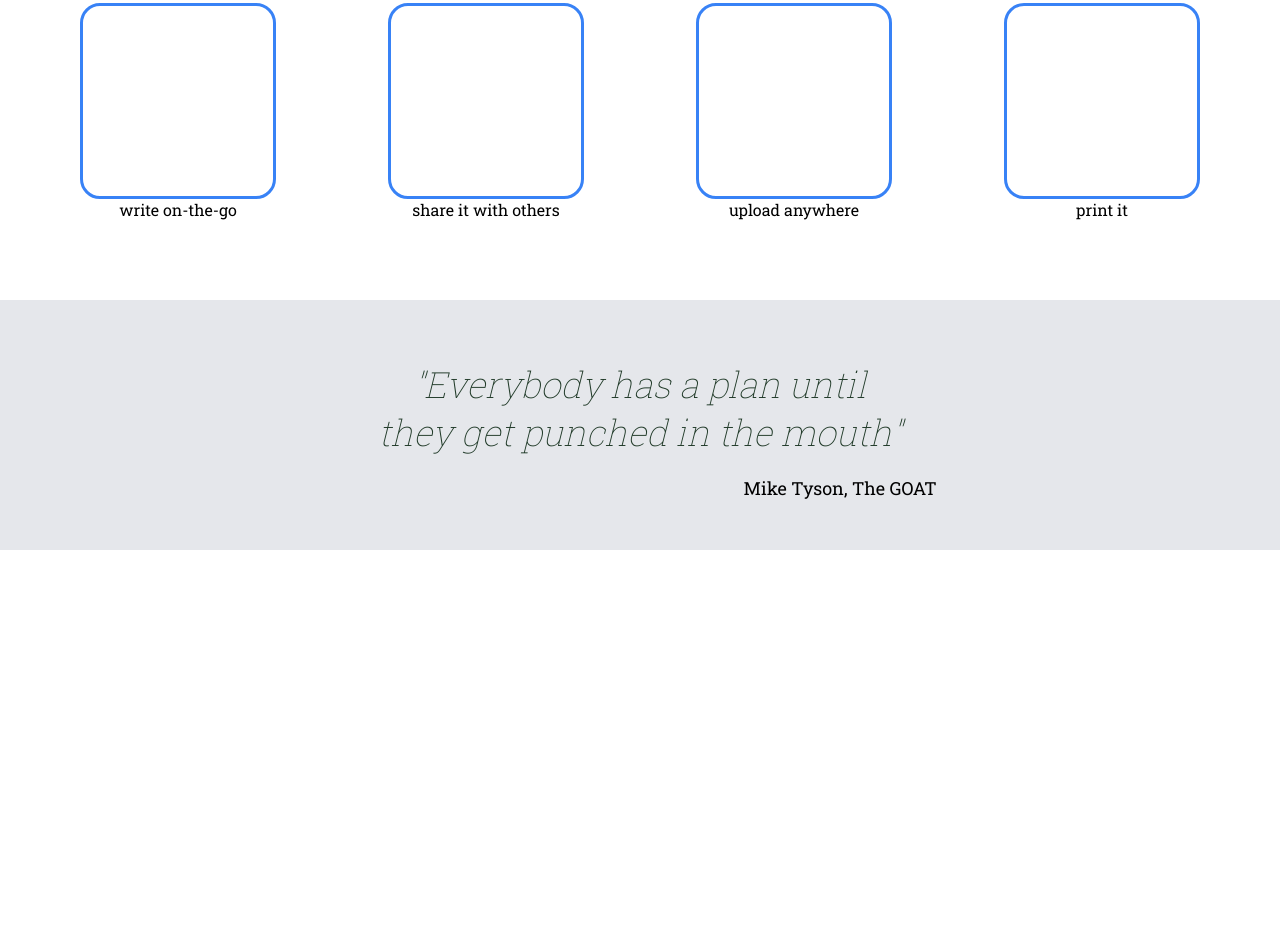
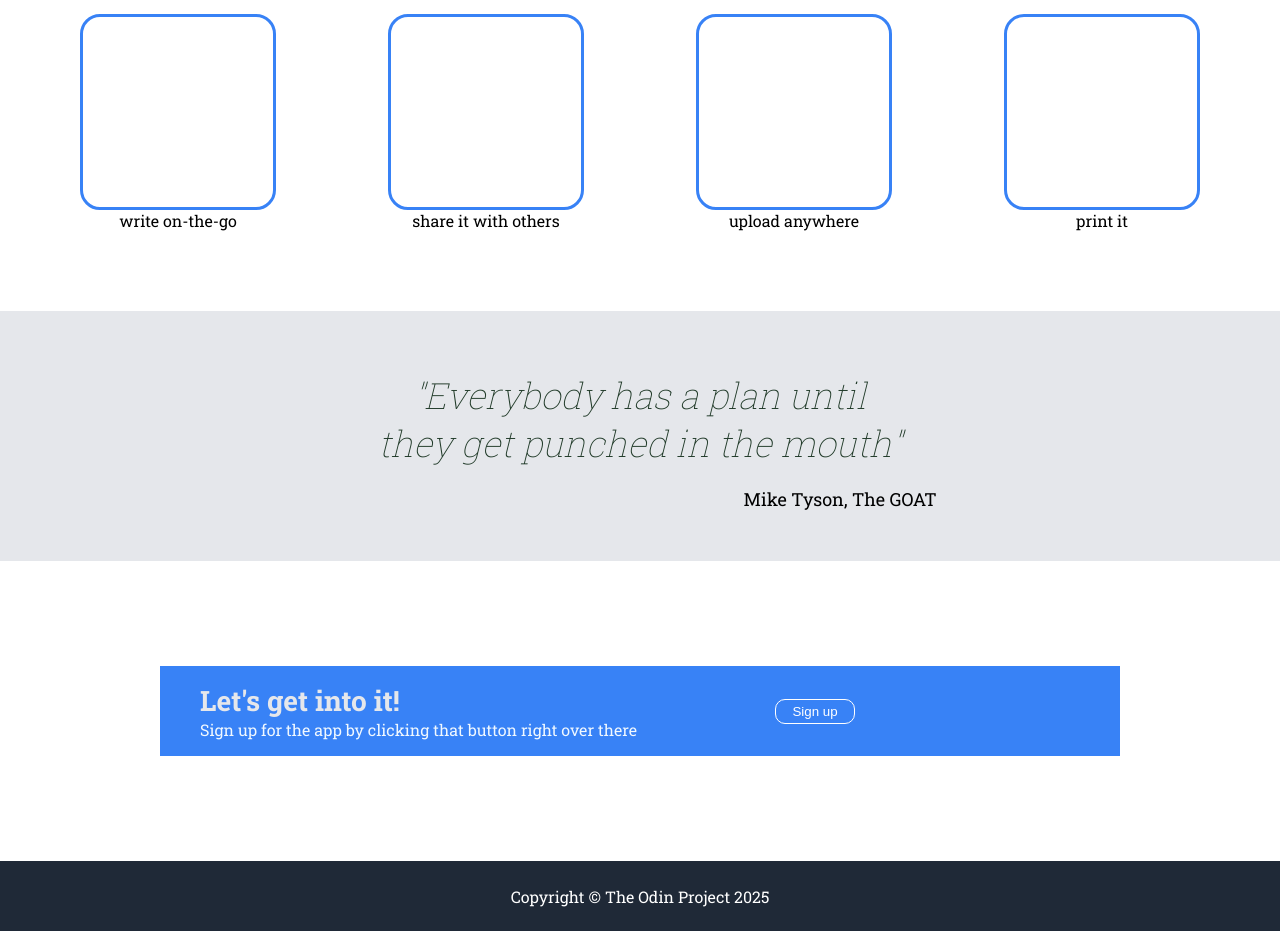
Before and after one commit to onorobi/landing-page2, a plain HTML site: page index.html in a window 1280 px wide. Shown: the part 665-1596 px from the top of the page. Before the commit the page ends 1215 px from the top, so only its background shows below. Drawn offline with Linux system fonts and the light colour scheme.

Commit message:
fourth section and footer ready

```diff
--- a/index.html
+++ b/index.html
@@ -3,7 +3,7 @@
 <head>
     <meta charset="UTF-8">
     <meta name="viewport" content="width=device-width, initial-scale=1.0">
-    <title>Landing Page</title>
+    <title>Memoro Home Page</title>
     <link rel="stylesheet" href="styles.css">
 </head>
 <body>
@@ -58,6 +58,19 @@
             <p class="p-third"><strong></strong>Mike Tyson, The GOAT</strong></p>
         </div>
     </div>
-
+    <div class="fourth-section">
+        <div class="blue-container">
+            <div class="left">
+                <h4>Let's get into it!</h4>
+                <p class="last-p">Sign up for the app by clicking that button right over there</p>
+            </div>
+            <div class="right">
+                <button type="button" class="btn-last-div">Sign up</button>
+            </div>
+        </div>
+    </div>
+    <div class="footer">
+        Copyright © The Odin Project 2025
+    </div>
 </body>
 </html>
--- a/styles.css
+++ b/styles.css
@@ -21,7 +21,7 @@ body{
 .header-link{
     font-size: 18px;
     color: #E5E7EB;
-    margin: 10px;
+    margin: 15px;
 }
 
 .navbar{
@@ -150,3 +150,61 @@ h3{
     margin-left: 400px;
     margin-top: 20px;
 }
+
+.fourth-section{
+    height: 300px;
+    display: flex;
+    justify-content: center;
+    align-items: center;
+}
+
+.blue-container{
+    background-color: #3882f6;
+    width: 75%;
+    height: 30%;
+    display: flex;
+    flex-direction: row;
+}
+
+.left{
+    width: 80%;
+    margin-left: 40px;
+    display: flex;
+    justify-content: center;
+    flex-direction: column;
+}
+
+h4{
+    font-size: 28px;
+    color:#E5E7EB;
+}
+
+.last-p{
+    color: aliceblue;
+    font-size: 16px;
+}
+
+.right{
+    display: flex;
+    justify-content: flex-start;
+    align-items: center;
+}
+
+.btn-last-div{
+    background-color: #3882f6;
+    color: white;
+    width: 80px;
+    height: 25px;
+    margin-right: 265px;
+    border: 1px solid white;
+    border-radius: 10px;
+}
+
+.footer{
+    display: flex;
+    justify-content: center;
+    background-color: #1f2937;
+    color: white;
+    align-items: center;
+    height: 70px;
+}
```
Also changed, not shown: 1 other file.
